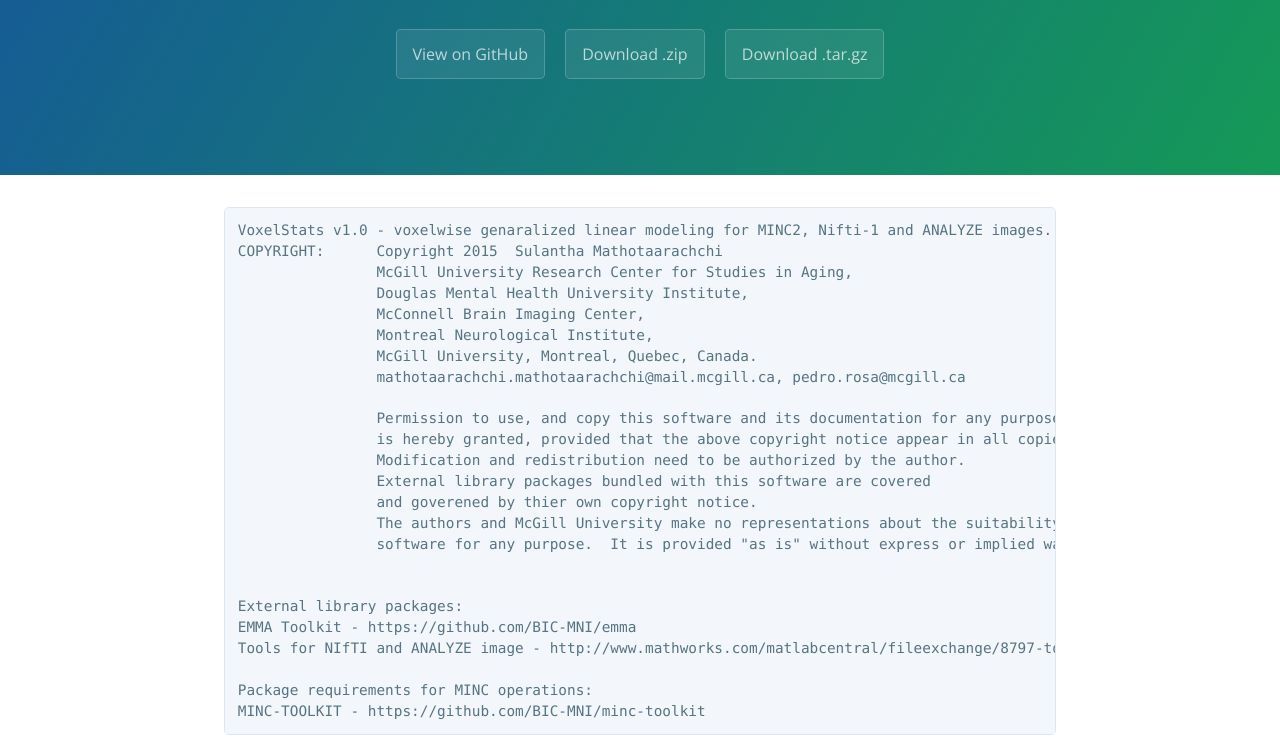
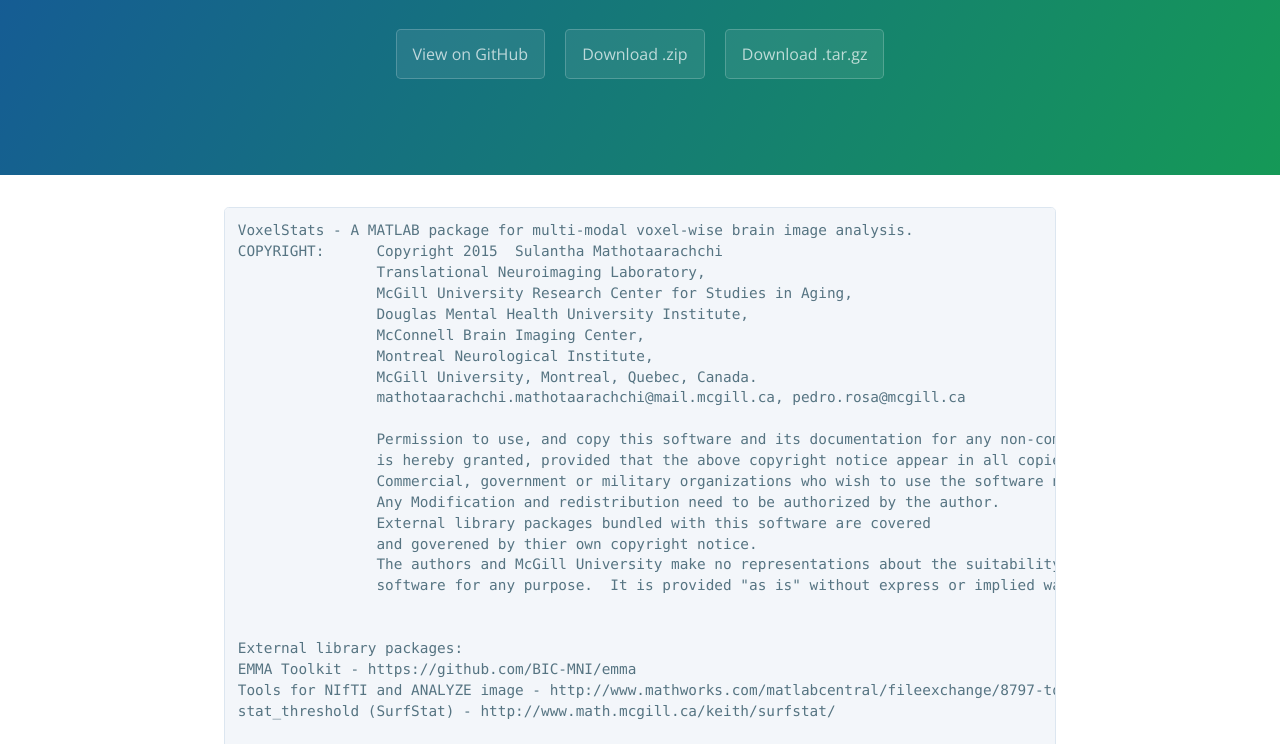
Before and after one commit to sulantha2006/VoxelStats, a plain HTML site: page index.html in a window 1280 px wide. Shown: the part 208-952 px from the top of the page. Drawn offline with nearby package versions, Linux system fonts and the light colour scheme.

Commit message:
Create gh-pages branch via GitHub

```diff
--- a/index.html
+++ b/index.html
@@ -19,8 +19,9 @@
     </section>
 
     <section class="main-content">
-      <pre><code>VoxelStats v1.0 - voxelwise genaralized linear modeling for MINC2, Nifti-1 and ANALYZE images.
+      <pre><code>VoxelStats - A MATLAB package for multi-modal voxel-wise brain image analysis.
 COPYRIGHT:      Copyright 2015  Sulantha Mathotaarachchi
+                Translational Neuroimaging Laboratory,
                 McGill University Research Center for Studies in Aging,
                 Douglas Mental Health University Institute,
                 McConnell Brain Imaging Center,
@@ -28,9 +29,10 @@
                 McGill University, Montreal, Quebec, Canada.
                 mathotaarachchi.mathotaarachchi@mail.mcgill.ca, pedro.rosa@mcgill.ca
 
-                Permission to use, and copy this software and its documentation for any purpose and without fee
+                Permission to use, and copy this software and its documentation for any non-commercial purpose and without fee
                 is hereby granted, provided that the above copyright notice appear in all copies.
-                Modification and redistribution need to be authorized by the author.
+                Commercial, government or military organizations who wish to use the software needs permission from the author.
+                Any Modification and redistribution need to be authorized by the author.
                 External library packages bundled with this software are covered
                 and goverened by thier own copyright notice.
                 The authors and McGill University make no representations about the suitability of this
@@ -40,9 +42,15 @@
 External library packages:
 EMMA Toolkit - https://github.com/BIC-MNI/emma
 Tools for NIfTI and ANALYZE image - http://www.mathworks.com/matlabcentral/fileexchange/8797-tools-for-nifti-and-analyze-image
+stat_threshold (SurfStat) - http://www.math.mcgill.ca/keith/surfstat/
 
 Package requirements for MINC operations:
 MINC-TOOLKIT - https://github.com/BIC-MNI/minc-toolkit
+
+Publication: http://journal.frontiersin.org/article/10.3389/fninf.2016.00020/full
+
+Citation:
+Mathotaarachchi, S., Wang, S., Shin, M., Pascoal, T.A., Andrea, L., Kang, M.S., Beaudry, T., Fonov, V.S., Gauthier, S., Labbe, A., Rosa-neto, P., 2016. VoxelStats: A MATLAB package for multi-modal voxel-wise brain image analysis. Fontiers in Neuroinformatics 10, 20. doi:10.3389/fninf.2016.00020
 </code></pre>
 
       <footer class="site-footer">
```
Also changed, not shown: params.json (+1 -1 lines), stylesheets/github-light.css (+18 -10 lines).
